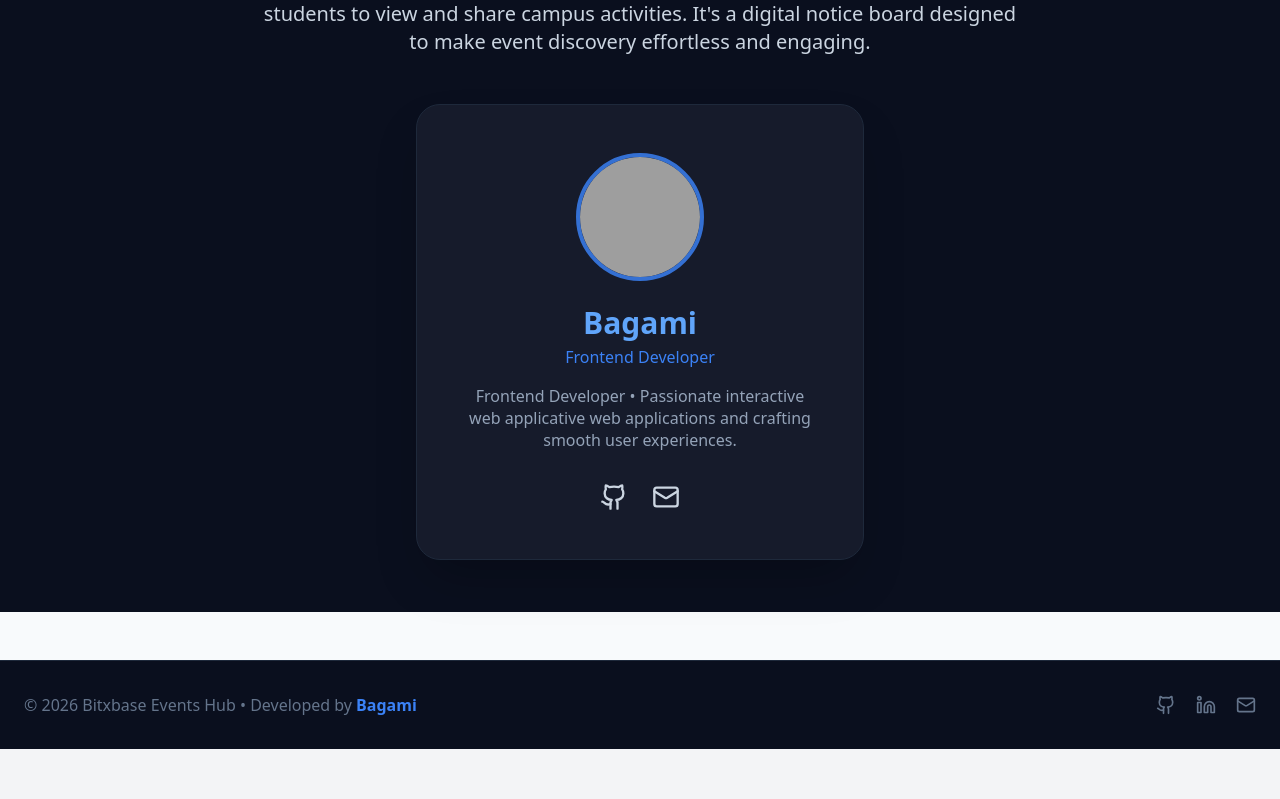
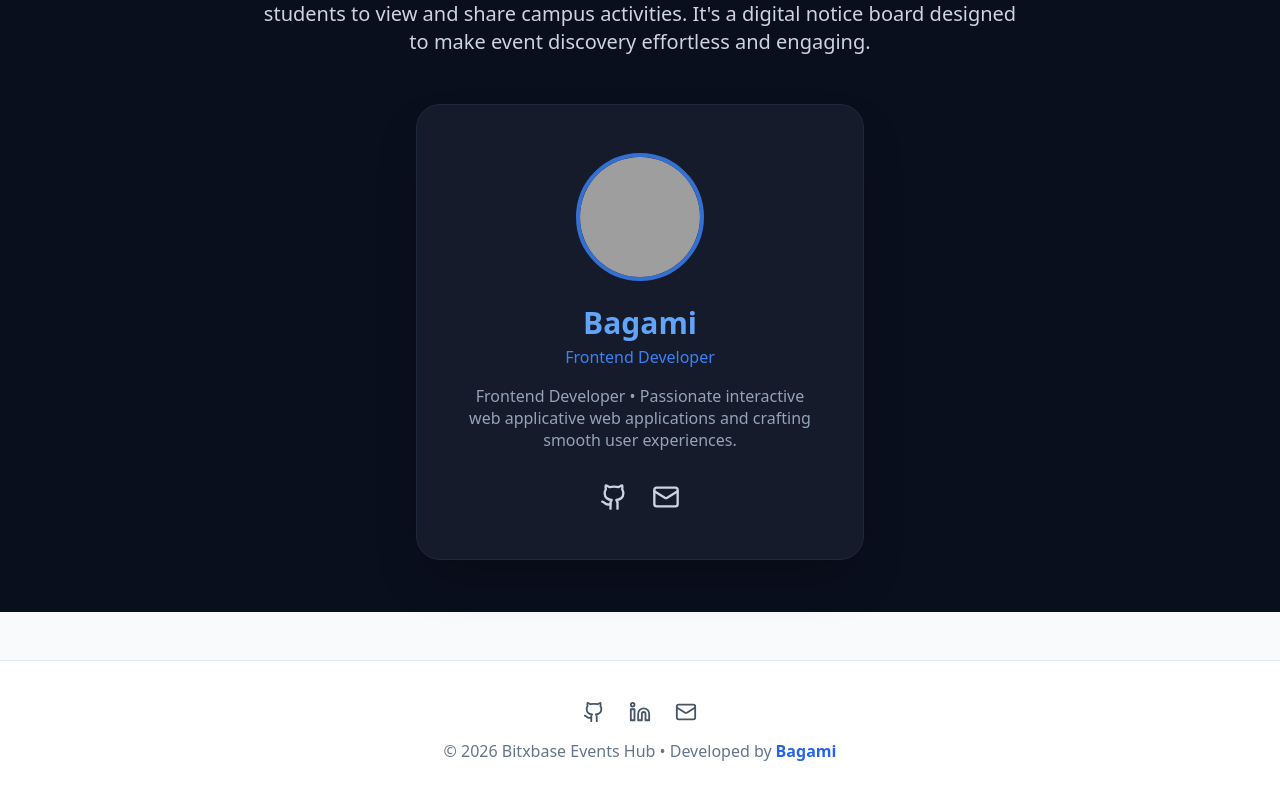
Before and after one commit to bagami-13/bagami-booking-app, a React (Vite) app: page /about in a window 1280 px wide. Shown: the part 317-1116 px from the top of the page. Before the commit the page ends 1066 px from the top, so only its background shows below. Built offline with nearby package versions, Linux system fonts and the light colour scheme; grey boxes are pictures that could not be loaded.

Commit message:
Made footer white and centered content

```diff
--- a/src/components/Footer.jsx
+++ b/src/components/Footer.jsx
@@ -5,25 +5,27 @@ const Footer = () => {
   const currentYear = new Date().getFullYear();
 
   return (
-    <footer className="w-full py-8 mt-auto border-t border-slate-800 bg-[#0a0f1e]">
-      <div className="max-w-7xl mx-auto px-6 flex flex-col md:flex-row justify-between items-center gap-4">
+    <footer className="w-full py-10 bg-white border-t border-slate-200">
+      <div className="max-w-7xl mx-auto px-6 flex flex-col items-center justify-center gap-4 text-center">
 
-        <p className="text-slate-500 font-medium">
-          © {currentYear} Bitxbase Events Hub • Developed by
-          <span className="text-blue-500 font-bold ml-1">Bagami</span>
-        </p>
-
-        <div className="flex items-center gap-5 text-slate-500">
-          <a href="https://github.com/bagami-13" target="_blank" rel="noreferrer" className="hover:text-blue-400 transition-transform hover:scale-110">
-            <Github size={20} />
+        {/* Social Icons Grouped Together */}
+        <div className="flex items-center gap-6 text-slate-600">
+          <a href="https://github.com/bagami-13" target="_blank" rel="noreferrer" className="hover:text-blue-600 transition-all hover:scale-110">
+            <Github size={22} />
           </a>
-          <a href="#" className="hover:text-blue-400 transition-transform hover:scale-110">
-            <Linkedin size={20} />
+          <a href="#" className="hover:text-blue-600 transition-all hover:scale-110">
+            <Linkedin size={22} />
           </a>
-          <a href="mailto:your-email@example.com" className="hover:text-blue-400 transition-transform hover:scale-110">
-            <Mail size={20} />
+          <a href="mailto:your-email@example.com" className="hover:text-blue-600 transition-all hover:scale-110">
+            <Mail size={22} />
           </a>
         </div>
+
+        {/* Text centered below icons */}
+        <p className="text-slate-500 font-medium text-sm md:text-base">
+          © {currentYear} Bitxbase Events Hub • Developed by
+          <span className="text-blue-600 font-bold ml-1">Bagami</span>
+        </p>
 
       </div>
     </footer>
--- a/src/components/Navbar.jsx
+++ b/src/components/Navbar.jsx
@@ -10,6 +10,7 @@ const Navbar = () => {
           Bagami Booking
         </Link>
         <div className="flex items-center gap-8">
+
           <Link to="/home" className="font-medium hover:text-indigo-600 dark:hover:text-indigo-400 transition-colors duration-200">Home</Link>
           <Link to="/book" className="font-medium hover:text-indigo-600 dark:hover:text-indigo-400 transition-colors duration-200">Book Slot</Link>
           <ThemeToggle />
```
